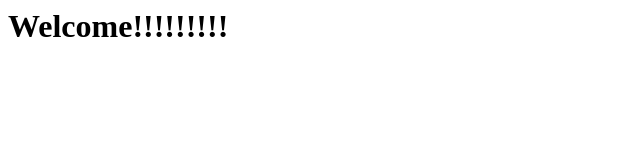
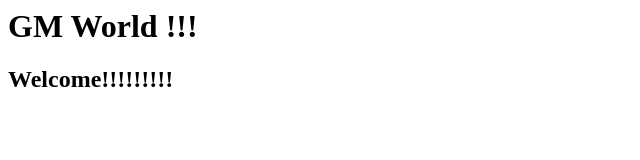
Before and after one commit to abhay18e/abhay18e.github.io, a plain HTML site: page index.html in a window 1280 px wide. Shown: the whole page, without its empty margins (0-640 px from the left). Drawn offline with Linux system fonts and the light colour scheme.

Commit message:
added "Gm World"

```diff
--- a/index.html
+++ b/index.html
@@ -1 +1,2 @@
-<h1>Welcome!!!!!!!!! </h1>
+<h1>GM World !!!</h1>
+<h2>Welcome!!!!!!!!! </h2>
```
